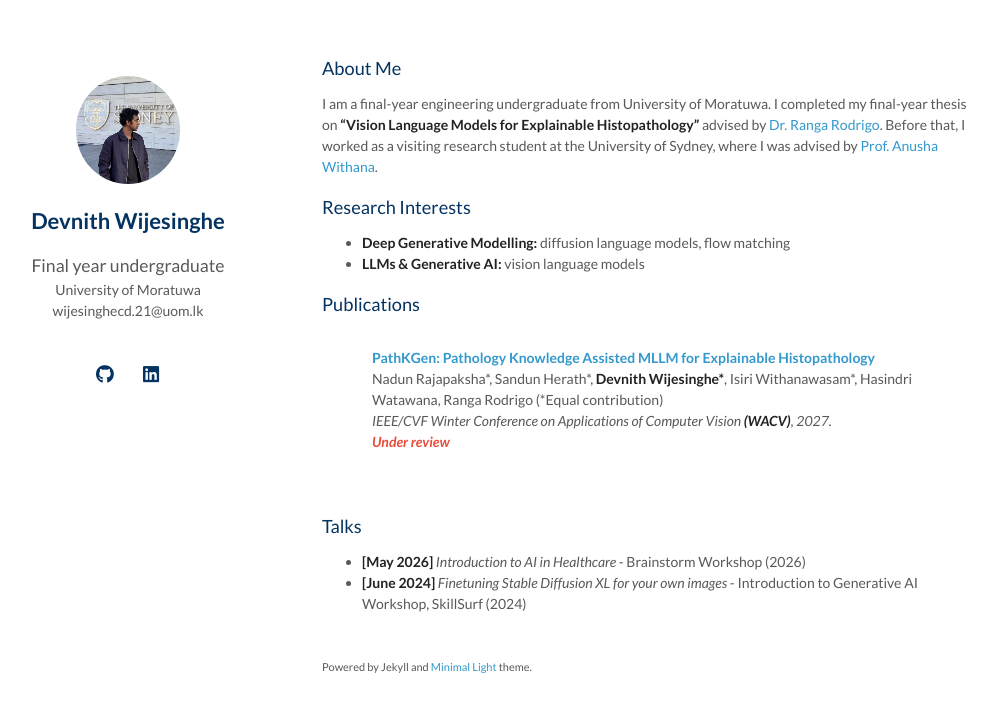
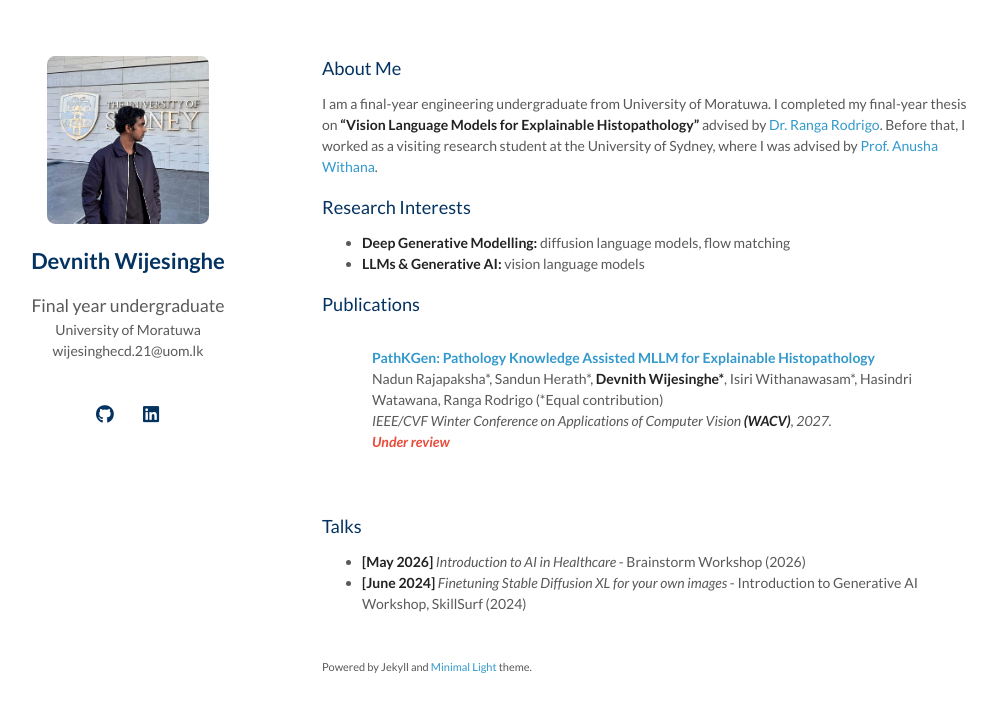
Before and after one commit to devnithw/devnithw.github.io, a Jekyll site: the page built from index.md, in a window 1280 px wide. Shown: the top 712 px of the page, without its empty margins (148-1145 px from the left). Built offline with Jekyll 4.4.1, drawn with Linux system fonts in a browser that asks for light colours; a style sheet for code colours, icons or effects is not loaded; our own code applies the rules of GitHub Pages for plain Markdown files.

Commit message:
Changed avatar formatting

```diff
--- a/_sass/minimal-light.scss
+++ b/_sass/minimal-light.scss
@@ -215,9 +215,9 @@ papertitle {
       }
 
       .image.avatar img {
-        border-radius: 100%;
-        width: 45%;
-        padding: 20px;
+        border-radius: 5%;
+        width: 70%;
+        padding: 0px;
         // border: 1px solid #ddd;
         // padding: 3px;
         // box-shadow: 0 -1px 5px 1px rgba(200, 200, 200, 0.3);
@@ -237,7 +237,7 @@ h3, h4, h5, h6 {
 h1 {
   font-weight: 550;
   color:#043361;
-  margin:0 0 20px;
+  margin:20px 0 20px;
 }
 
 h2 {
```
